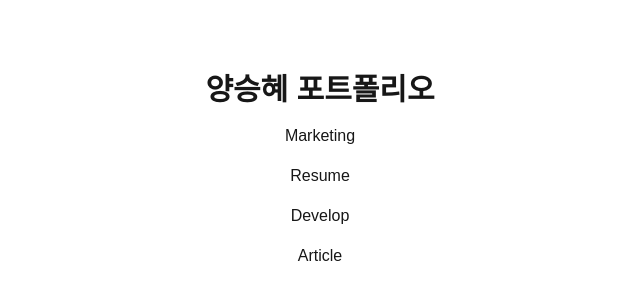
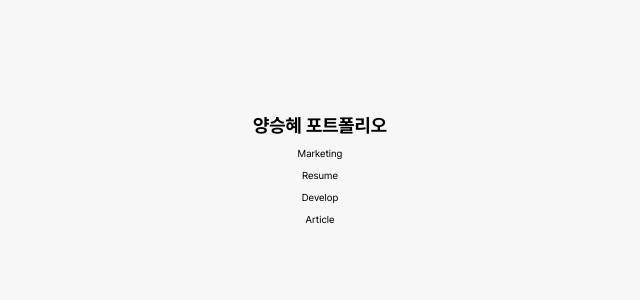
Before and after one commit to seunghye-rain/rain-portfolio, a Next.js app: page / in a window 1280 px wide. Shown: the part 230-530 px from the top of the page, without its empty margins (320-960 px from the left). Built offline with nearby package versions, Linux system fonts and the light colour scheme.

Commit message:
feat: 글로벌 스타일에서 불필요한 변수 및 미디어 쿼리 제거

```diff
--- a/src/styles/globals.css
+++ b/src/styles/globals.css
@@ -1,26 +1,5 @@
 @import 'tailwindcss';
-
-:root {
-  --background: #ffffff;
-  --foreground: #171717;
-}
-
-@theme inline {
-  --color-background: var(--background);
-  --color-foreground: var(--foreground);
-  --font-sans: var(--font-geist-sans);
-  --font-mono: var(--font-geist-mono);
-}
-
-@media (prefers-color-scheme: dark) {
-  :root {
-    --background: #0a0a0a;
-    --foreground: #ededed;
-  }
-}
-
-body {
-  background: var(--background);
-  color: var(--foreground);
-  font-family: Arial, Helvetica, sans-serif;
-}
+@import './reset.css';
+@import './layout.css';
+@import './tokens/color.css';
+@import './tokens/typography.css';
```
